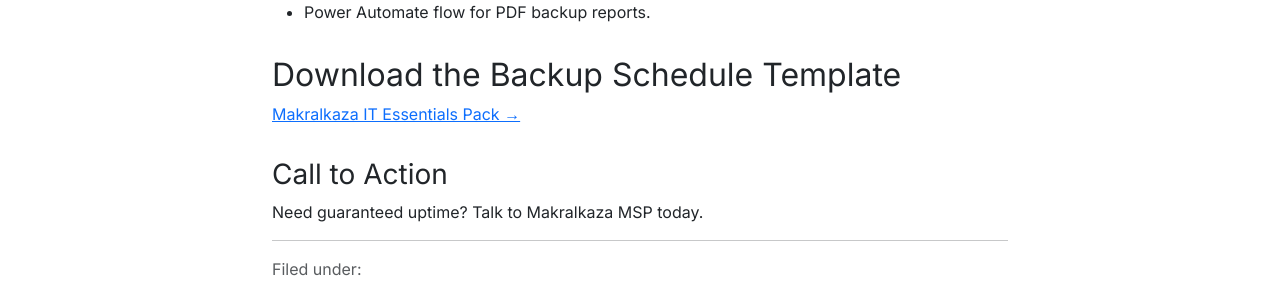
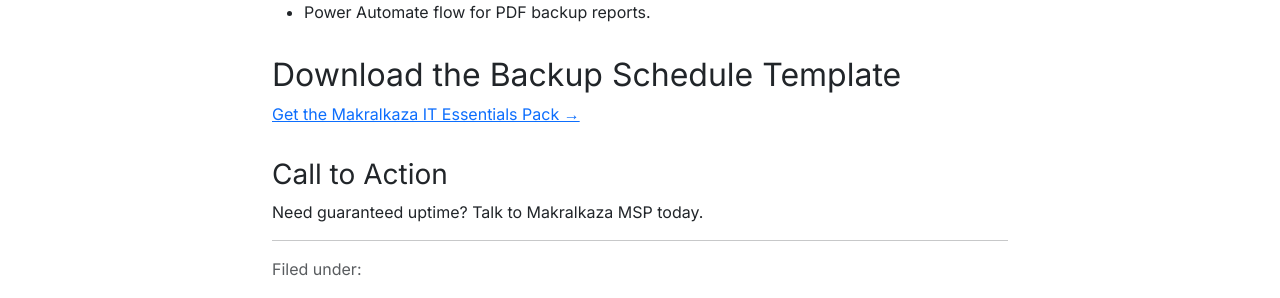
Before and after one commit to gitmakralkaza/tools, a Jekyll site: the page built from _posts/2025-10-05-backup-schedule-best-practices-jackson-smbs.md, in a window 1280 px wide. Shown: the part 808-1106 px from the top of the page. Built offline with Jekyll 4.4.1, drawn with Linux system fonts in a browser that asks for light colours.

Commit message:
Update 2025-10-05-backup-schedule-best-practices-jackson-smbs.md

```diff
--- a/_posts/2025-10-05-backup-schedule-best-practices-jackson-smbs.md
+++ b/_posts/2025-10-05-backup-schedule-best-practices-jackson-smbs.md
@@ -20,7 +20,7 @@
 - Power Automate flow for PDF backup reports.
 
 ## Download the Backup Schedule Template
-[Makralkaza IT Essentials Pack →]([/packages/Makralkaza_IT_Compliance_Pack.xlsx])
+[Get the Makralkaza IT Essentials Pack →](https://git.makralkaza.com/packages/Makralkaza_IT_Compliance_Pack.xlsx)
 
 ### Call to Action
 Need guaranteed uptime? Talk to Makralkaza MSP today.
```
